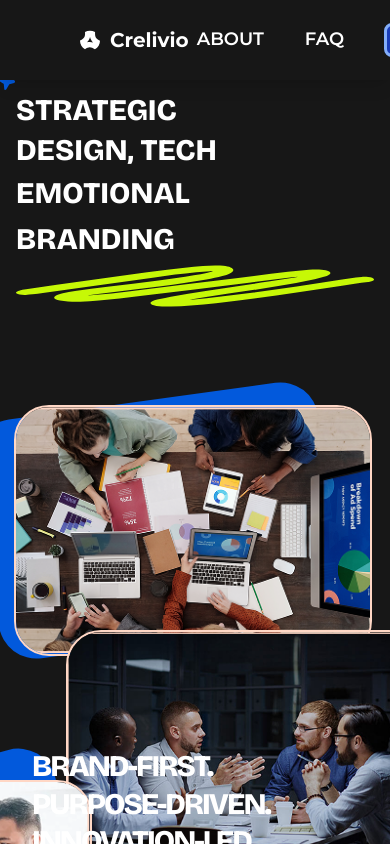
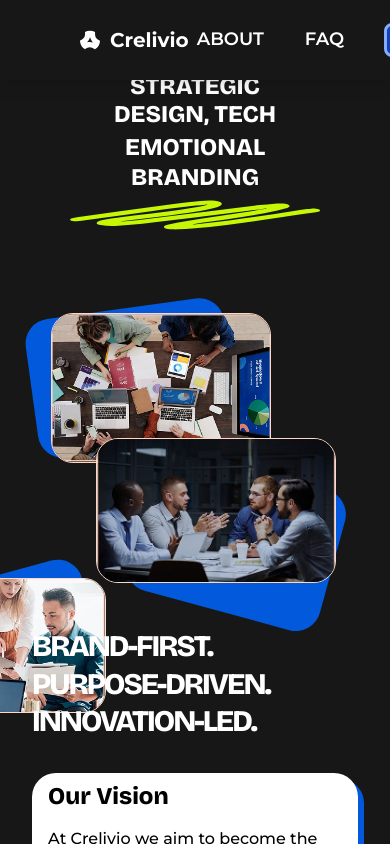
Before and after one commit to Crelivio/OfficialWebsite, a Next.js app: page / in a window 390 px wide. Shown: the top 844 px of the page. Built offline with nearby package versions, Linux system fonts and the light colour scheme.

Commit message:
layout and card styles

```diff
--- a/app/Section/BrandingSection.tsx
+++ b/app/Section/BrandingSection.tsx
@@ -4,64 +4,64 @@ const BrandingSection = () => {
   const imageCards = [
     {
       bgClasses:
-        "w-[345px] h-[241px] top-[50px] left-[30px] rotate-[-7.85deg]",
-      imgClasses: "w-[374px] h-[251px] top-[55px] left-[58px]",
+        "w-[200px] h-[140px] sm:w-[250px] sm:h-[180px] lg:w-[345px] lg:h-[241px] top-[30px] sm:top-[40px] lg:top-[50px] left-[15px] sm:left-[20px] lg:left-[30px] rotate-[-7.85deg]",
+      imgClasses: "w-[220px] h-[150px] sm:w-[270px] sm:h-[190px] lg:w-[374px] lg:h-[251px] top-[35px] sm:top-[45px] lg:top-[55px] left-[35px] sm:left-[45px] lg:left-[58px]",
       src: "/Image/card1.png",
       alt: "Image",
     },
     {
-      bgClasses: "w-[340px] h-[245px] top-[316px] left-[190px] rotate-[15.24deg]",
-      imgClasses: "w-[420px] h-[245px] top-[280px] left-[110px]",
+      bgClasses: "w-[200px] h-[145px] sm:w-[250px] sm:h-[185px] lg:w-[340px] lg:h-[245px] top-[190px] sm:top-[250px] lg:top-[316px] left-[120px] sm:left-[150px] lg:left-[190px] rotate-[15.24deg]",
+      imgClasses: "w-[240px] h-[145px] sm:w-[300px] sm:h-[185px] lg:w-[420px] lg:h-[245px] top-[160px] sm:top-[220px] lg:top-[280px] left-[80px] sm:left-[95px] lg:left-[110px]",
       src: "/Image/card2.png",
       alt: "Image",
     },
     {
       bgClasses:
-        "w-[334px] h-[221px] top-[430px] left-[-210px] rotate-[-15.27deg]",
-      imgClasses: "w-[346px] h-[226px] top-[430px] left-[-210px]",
+        "w-[200px] h-[130px] sm:w-[250px] sm:h-[170px] lg:w-[334px] lg:h-[221px] top-[300px] sm:top-[380px] lg:top-[430px] left-[-120px] sm:left-[-150px] lg:left-[-210px] rotate-[-15.27deg]",
+      imgClasses: "w-[210px] h-[135px] sm:w-[260px] sm:h-[175px] lg:w-[346px] lg:h-[226px] top-[300px] sm:top-[380px] lg:top-[430px] left-[-120px] sm:left-[-150px] lg:left-[-210px]",
       src: "/Image/card3.png",
       alt: "Image",
     },
   ];
 
   return (
-    <section className="w-full min-h-[700px] lg:min-h-[750px] xl:min-h-[850px] relative overflow-visible pb-8 lg:pb-10 mt-12">
-      <div className="max-w-7xl mx-auto px-4 lg:px-10 xl:px-20 relative h-full">
-        <div className="grid lg:grid-cols-2 items-center h-full">
+    <section className="w-full min-h-[500px] sm:min-h-[600px] lg:min-h-[750px] xl:min-h-[850px] relative overflow-visible pb-4 sm:pb-6 lg:pb-10 mt-8 sm:mt-10 lg:mt-12">
+      <div className="max-w-7xl mx-auto px-4 sm:px-6 lg:px-10 xl:px-20 relative h-full">
+        <div className="grid lg:grid-cols-2 items-center h-full gap-8 lg:gap-0">
           {/* Left side - Text content */}
-          <div className="flex flex-col">
+          <div className="flex flex-col order-1 lg:order-1 text-center lg:text-left">
             <img
-              className="w-[40px] h-[42px] -ml-8"
+              className="w-[30px] h-[32px] sm:w-[35px] sm:h-[37px] lg:w-[40px] lg:h-[42px] -ml-4 sm:-ml-6 lg:-ml-8 mx-auto lg:mx-0"
               alt="Vector"
               src="/Icon/bg-vector.svg"
             />
 
-            <h1 className="font-display font-extrabold text-[#ffffff] text-3xl lg:text-5xl xl:text-6xl leading-[40px] lg:leading-[50px] xl:leading-[60px]">
+            <h1 className="font-display font-extrabold text-[#ffffff] text-[24px] sm:text-[36px] lg:text-5xl xl:text-6xl leading-[28px] sm:leading-[42px] lg:leading-[50px] xl:leading-[60px] mt-2">
               STRATEGIC <br />
               DESIGN, TECH
             </h1>
 
-            <h2 className="font-display font-extrabold text-[#ffffff] text-3xl lg:text-5xl xl:text-6xl leading-[46px] lg:leading-[54px] xl:leading-[64px]">
+            <h2 className="font-display font-extrabold text-[#ffffff] text-[24px] sm:text-[36px] lg:text-5xl xl:text-6xl leading-[30px] sm:leading-[42px] lg:leading-[54px] xl:leading-[64px] mt-1">
               EMOTIONAL <br />
               BRANDING
             </h2>
 
             <img
-              className="w-[417px] h-12"
+              className="w-[250px] sm:w-[320px] lg:w-[417px] h-[30px] sm:h-[40px] lg:h-12 mt-2 mx-auto lg:mx-0"
               alt="Vector"
               src="/Icon/underline.svg"
             />
           </div>
 
           {/* Right side - Image cards */}
-          <div className="relative h-[400px] lg:h-[440px] xl:h-[480px] top-10 right-15 lg:top-14">
+          <div className="relative h-[350px] sm:h-[400px] lg:h-[440px] xl:h-[480px] order-2 lg:order-2 top-4 sm:top-6 lg:top-14 right-0 sm:right-5 lg:right-15">
             {imageCards.map((card, index) => (
               <React.Fragment key={index}>
                 <div
-                  className={`absolute bg-[#0259DC] rounded-[38px] ${card.bgClasses}`}
+                  className={`absolute bg-[#0259DC] rounded-[25px] sm:rounded-[30px] lg:rounded-[38px] ${card.bgClasses}`}
                 />
                 <img
-                  className={`absolute rounded-[35px] border-2 border-solid border-[#ffd7c5] object-cover ${card.imgClasses}`}
+                  className={`absolute rounded-[22px] sm:rounded-[27px] lg:rounded-[35px] border-[1.5px] sm:border-2 border-solid border-[#ffd7c5] object-cover ${card.imgClasses}`}
                   alt={card.alt}
                   src={card.src}
                 />
```
